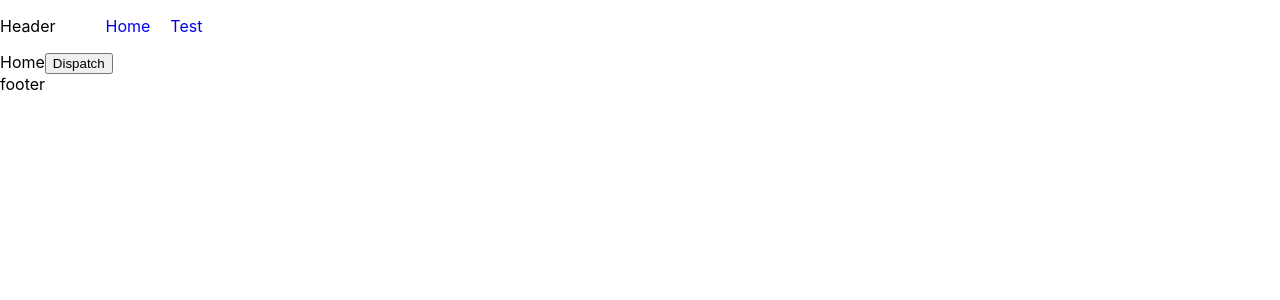
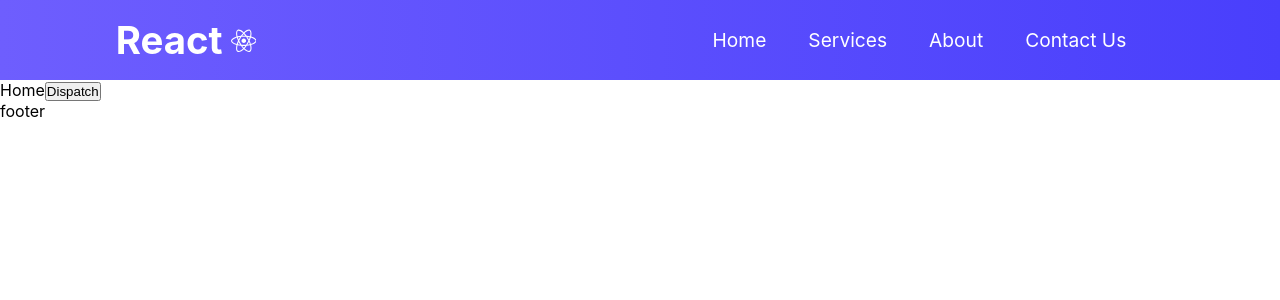
Before and after one commit to tonoy30/stockanalytica-react, a React (Create React App) app: page / in a window 1280 px wide. Shown: the top 300 px of the page. Built offline with nearby package versions, Linux system fonts and the light colour scheme.

Commit message:
navbar added

```diff
--- a/package.json
+++ b/package.json
@@ -9,6 +9,7 @@
 		"node-sass": "^4.14.1",
 		"react": "^16.13.1",
 		"react-dom": "^16.13.1",
+		"react-icons": "^3.10.0",
 		"react-redux": "^7.2.1",
 		"react-router-dom": "^5.2.0",
 		"react-scripts": "3.4.1",
--- a/src/components/core/header/Header.scss
+++ b/src/components/core/header/Header.scss
@@ -1,13 +1,41 @@
 .header {
+	background: linear-gradient(
+		90deg,
+		rgb(110, 94, 254) 0%,
+		rgba(73, 63, 252, 1) 100%
+	);
+	height: 80px;
 	display: flex;
-	ul {
-		display: flex;
-		li {
-			margin: 0px 10px;
-			list-style: none;
-			justify-content: flex-end;
-			a {
-				text-decoration: none;
+	justify-content: center;
+	align-items: center;
+	font-size: 1.2rem;
+	.logo {
+		color: #fff;
+		justify-self: start;
+		margin-left: 20px;
+		cursor: pointer;
+	}
+	svg {
+		margin-left: 0.5rem;
+		font-size: 1.6rem;
+	}
+	.menu {
+		display: grid;
+		grid-template-columns: repeat(5, auto);
+		grid-gap: 10px;
+		list-style: none;
+		text-align: center;
+		width: 70vw;
+		justify-content: end;
+		margin-right: 2rem;
+		a {
+			color: #fff;
+			text-decoration: none;
+			padding: 0.5rem 1rem;
+			&:hover {
+				background-color: #6d76f7;
+				border-radius: 4px;
+				transition: all 0.2s ease-out;
 			}
 		}
 	}
--- a/src/components/core/header/Header.tsx
+++ b/src/components/core/header/Header.tsx
@@ -1,19 +1,40 @@
 import React from 'react'
 import { Link } from 'react-router-dom'
+import { FaReact } from "react-icons/fa"
 import "./Header.scss"
+//TODO: will be in the separate file
+const list = [
+	{
+		"title": "Home",
+		"url": "/home"
+	},
+	{
+		"title": "Services",
+		"url": "/services"
+	},
+	{
+		"title": "About",
+		"url": "/about"
+	},
+	{
+		"title": "Contact Us",
+		"url": "/contact_us"
+	}
+]
 const Header = () => {
 	return (
 		<div className="header">
-			<p>
-				Header
-			</p>
-			<ul>
-				<li>
-					<Link to="/" replace>Home</Link>
-				</li>
-				<li>
-					<Link to="/test" replace>Test</Link>
-				</li>
+			<h1 className="logo">React
+				<span>
+					<FaReact />
+				</span>
+			</h1>
+			<ul className="menu">
+				{list.map((item) => (
+					<li key={item.title}>
+						<Link to={item.url}>{item.title}</Link>
+					</li>
+				))}
 			</ul>
 		</div>
 	)
--- a/src/index.scss
+++ b/src/index.scss
@@ -1,3 +1,8 @@
+* {
+	box-sizing: border-box;
+	margin: 0;
+	padding: 0;
+}
 body {
 	margin: 0;
 	font-family: -apple-system, BlinkMacSystemFont, "Segoe UI", "Roboto",
@@ -5,10 +10,4 @@ body {
 		"Helvetica Neue", sans-serif;
 	-webkit-font-smoothing: antialiased;
 	-moz-osx-font-smoothing: grayscale;
-	display: flex;
 }
-
-code {
-	font-family: source-code-pro, Menlo, Monaco, Consolas, "Courier New",
-		monospace;
-}
```
Also changed, not shown: .travis.yml, k8s.yml (line endings or trailing spaces), 19 other files (tests, documents, lock files or other folders).
